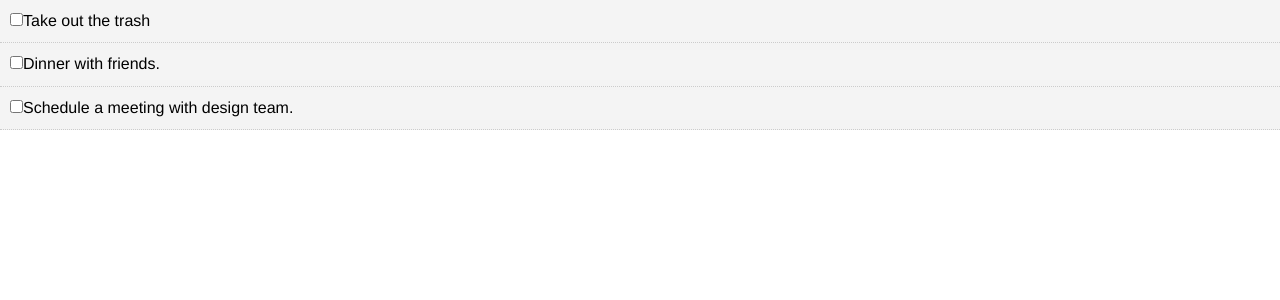
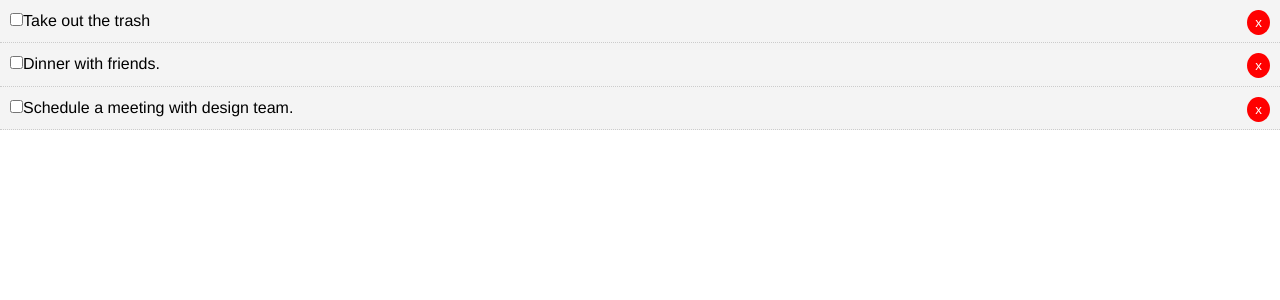
Before and after one commit to charlesmartinreed/react-crash-course, a React (Create React App) app: page / in a window 1280 px wide. Shown: the top 300 px of the page. Built offline with nearby package versions, Linux system fonts and the light colour scheme.

Commit message:
Create deleteTodo method.

```diff
--- a/src/App.js
+++ b/src/App.js
@@ -23,6 +23,7 @@
 		]
 	}
 
+	// toggles the 'complete' prop for our item
 	markComplete = (id) => {
 		this.setState( {todos: this.state.todos.map(todo => {
 			if(todo.id === id) {
@@ -31,6 +32,13 @@
 				return todo;
 			})
 		})
+	}
+
+	// DELETE todos when trash button is selected
+	deleteTodo = (id) => {
+		this.setState( {todos: this.state.todos.filter(todo => {
+			return todo.id !== id
+		})})
 	}
 
   render() {
@@ -42,7 +50,7 @@
 			// <!-- We embed our custom components with tags -->
 			// passing our todos, from our App state, to the Todos
       <div className="App">
-					<Todos todos={this.state.todos} markComplete={this.markComplete}/>
+					<Todos todos={this.state.todos} markComplete={this.markComplete} deleteTodo={this.deleteTodo}/>
       </div>
     );
   }
--- a/src/components/TodoItem.js
+++ b/src/components/TodoItem.js
@@ -19,6 +19,7 @@
 			<p>
 				<input type="checkbox" onChange={this.props.markComplete.bind(this, id)} />
 			{ title }
+				<button onClick={this.props.deleteTodo.bind(this, id)} style={btnStyle}>x</button>
 			</p>
 			</div>
 		)
@@ -30,5 +31,15 @@
 	todo: PropTypes.object.isRequired
 }
 
+const btnStyle = {
+	background: '#FF0000',
+	color: '#fff',
+	border: 'none',
+	padding: '5px 8px',
+	borderRadius: '50%',
+	cursor: 'pointer',
+	float: 'right'
+}
+
 
 export default TodoItem;
--- a/src/components/Todos.js
+++ b/src/components/Todos.js
@@ -6,7 +6,7 @@
 class Todos extends React.Component {
 	render() {
 			return this.props.todos.map(todo => (
-				<TodoItem key={todo.id} todo={todo} markComplete={this.props.markComplete} />
+				<TodoItem key={todo.id} todo={todo} markComplete={this.props.markComplete} deleteTodo={this.props.deleteTodo} />
 			));
 	}
 }
```
